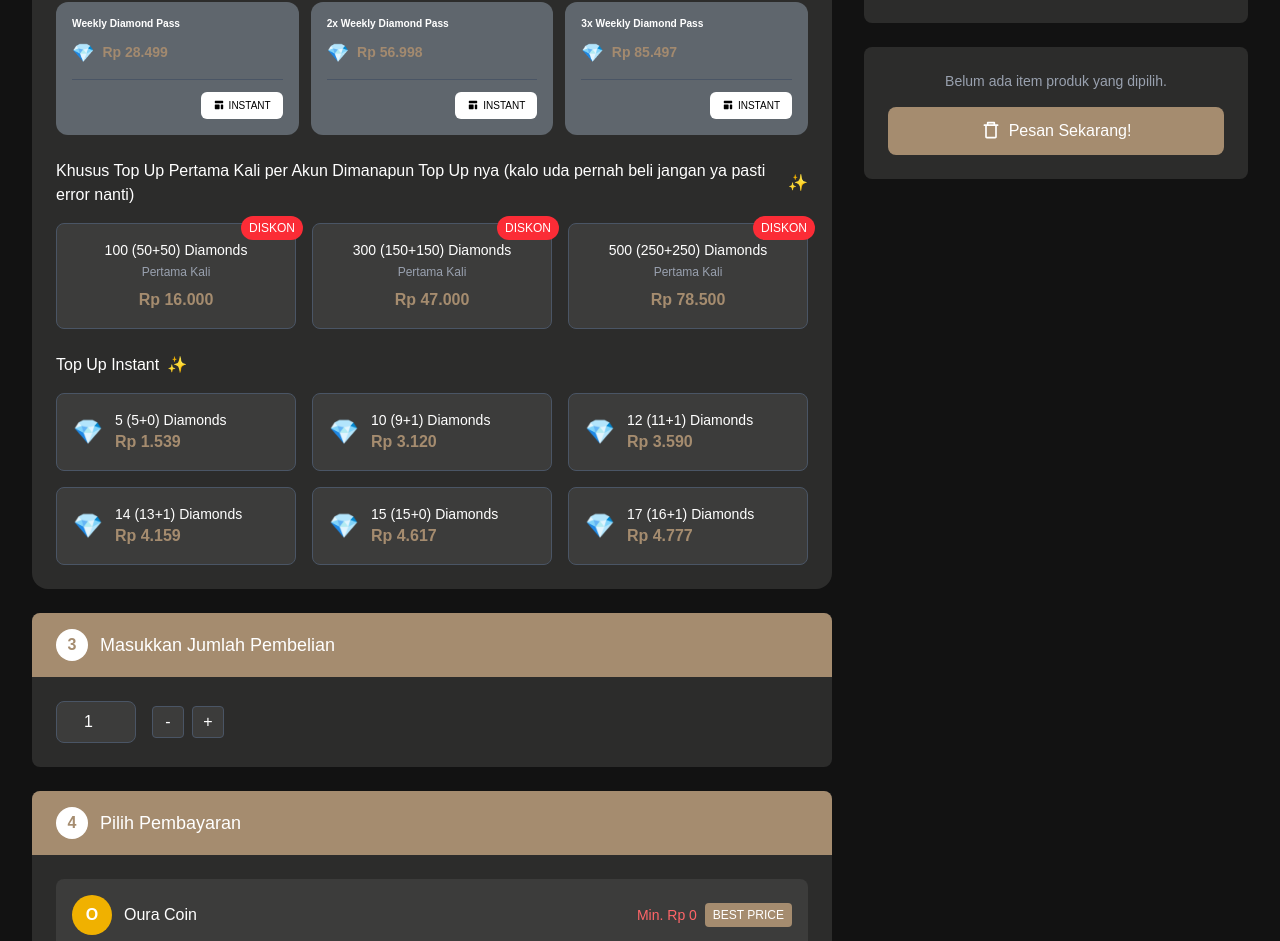
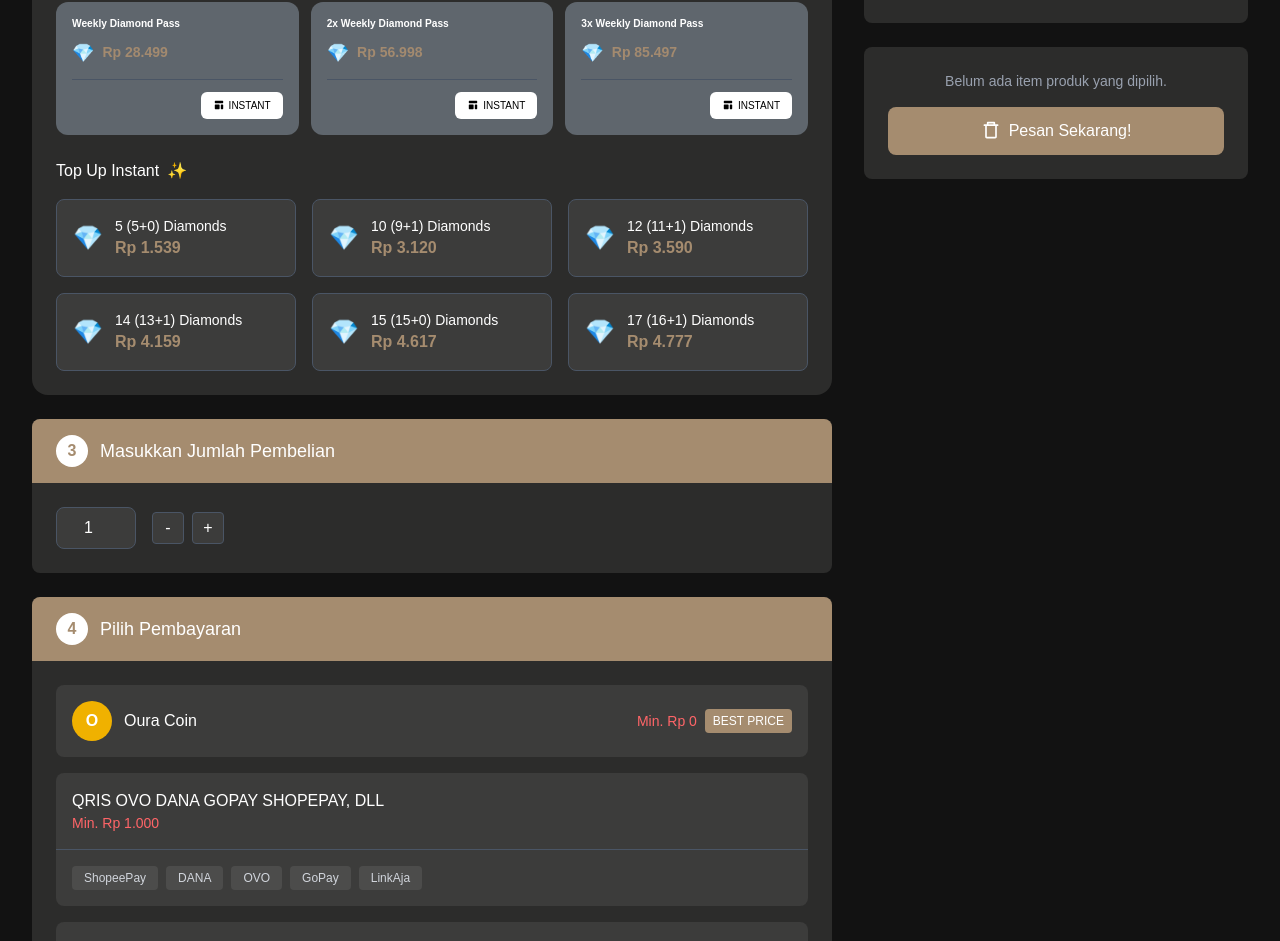
Before and after one commit to akbarryyan/topup-nextjs, a Next.js app: page /products/mobile-legends in a window 1280 px wide. Shown: the part 821-1762 px from the top of the page. Built offline with nearby package versions, Linux system fonts and the light colour scheme.

Commit message:
style: Remove redundant Top Up section in ProductForm component for cleaner layout

```diff
--- a/src/components/ProductForm.js
+++ b/src/components/ProductForm.js
@@ -147,58 +147,6 @@
                       </svg>
                       INSTANT
                     </button>
-                  </div>
-                </div>
-              ))}
-            </div>
-          </div>
-
-          {/* Khusus Top Up */}
-          <div className="mb-6">
-            <h3 className="text-white font-medium mb-4 flex items-center gap-2">
-              Khusus Top Up Pertama Kali per Akun Dimanapun Top Up nya (kalo uda
-              pernah beli jangan ya pasti error nanti){" "}
-              <span className="text-yellow-400">✨</span>
-            </h3>
-            <div className="grid grid-cols-1 md:grid-cols-3 gap-4">
-              {[
-                {
-                  diamonds: "100 (50+50) Diamonds",
-                  desc: "Pertama Kali",
-                  price: "Rp 16.000",
-                  tag: "DISKON",
-                  originalPrice: null,
-                },
-                {
-                  diamonds: "300 (150+150) Diamonds",
-                  desc: "Pertama Kali",
-                  price: "Rp 47.000",
-                  tag: "DISKON",
-                  originalPrice: null,
-                },
-                {
-                  diamonds: "500 (250+250) Diamonds",
-                  desc: "Pertama Kali",
-                  price: "Rp 78.500",
-                  tag: "DISKON",
-                  originalPrice: null,
-                },
-              ].map((item, index) => (
-                <div
-                  key={index}
-                  className="relative bg-[#3C3C3B] hover:bg-[#4C4C4B] border border-gray-600 hover:border-[#A58C6F] rounded-lg p-4 cursor-pointer transition-all duration-200"
-                >
-                  {item.tag && (
-                    <span className="absolute -top-2 -right-2 bg-red-500 text-white text-xs px-2 py-1 rounded-full">
-                      {item.tag}
-                    </span>
-                  )}
-                  <div className="text-center">
-                    <h4 className="text-white text-sm font-medium mb-1">
-                      {item.diamonds}
-                    </h4>
-                    <p className="text-gray-400 text-xs mb-2">{item.desc}</p>
-                    <p className="text-[#A58C6F] font-bold">{item.price}</p>
                   </div>
                 </div>
               ))}
```
